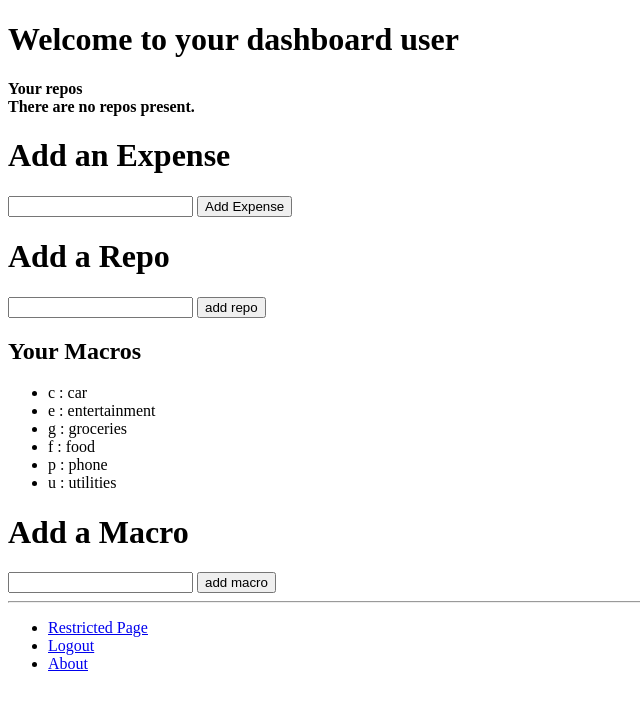
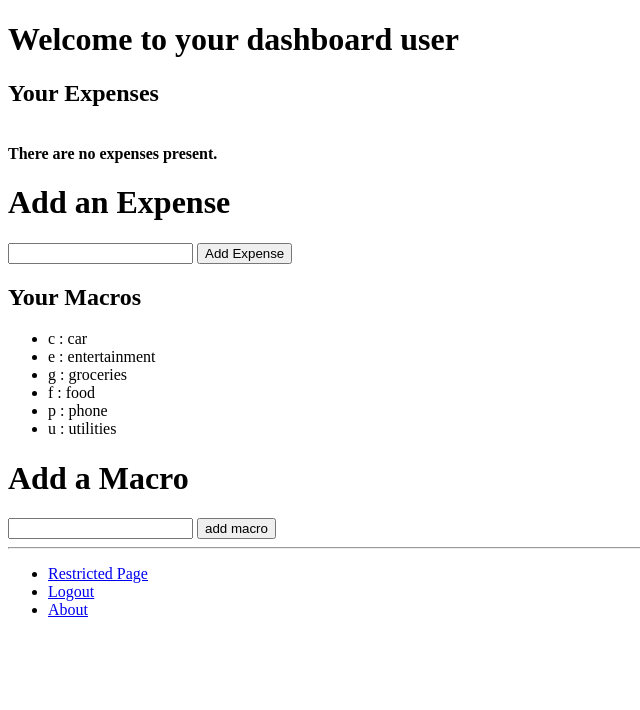
Before and after one commit to 7thZoneTechnology/ExpenSe, a Django app: page /OutlayRT/user/ in a window 1280 px wide. Shown: the top 710 px of the page, without its empty margins (0-640 px from the left). Run offline with Django 3.2, Linux system fonts and the light colour scheme; a user stored in the database is signed in; data comes from the database, SQL or seed files in the repository; both versions use the stored data as it was before the commit; parts of the project's set-up code (start-up, migrations or seed data) failed here and were passed over.

Commit message:
Took out repos, refactored code, live updated of expenses and macros

```diff
--- a/outlayRT/mainapp/admin.py
+++ b/outlayRT/mainapp/admin.py
@@ -1,10 +1,9 @@
 from django.contrib import admin
-from mainapp.models import Expenses, Repo, UserProfile, Macros
+from mainapp.models import Expenses, UserProfile, Macros
 from django.contrib.sessions.models import Session
 from django.contrib.auth.models import User
 
 admin.site.register(Expenses)
-admin.site.register(Repo)
 admin.site.register(Macros)
 admin.site.register(UserProfile)
 admin.site.register(Session)
--- a/outlayRT/mainapp/forms.py
+++ b/outlayRT/mainapp/forms.py
@@ -1,11 +1,12 @@
 from django import forms
-from mainapp.models import Expenses, Repo, UserProfile, Macros
+from mainapp.models import Expenses, UserProfile, Macros
 from django.contrib.auth.models import User
 
 class ExpenseForm(forms.ModelForm):
 	date = forms.CharField(max_length=64, required=False, widget=forms.HiddenInput()) #what date the expense was entered
-	#description = forms.CharField(max_length=128, widget=forms.HiddenInput()) #description of the expense
-	category = forms.CharField(max_length=64, required=False, widget=forms.HiddenInput()) # ex. groceries, entertainment, etc.
+	description = forms.CharField(max_length=128, widget=forms.HiddenInput(), required=False) #description of the expense
+	username = forms.CharField(max_length=32, widget=forms.HiddenInput(), required=False)
+	name = forms.CharField(max_length=64, required=False, help_text="") # ex. groceries, entertainment, etc.
 	amount = forms.IntegerField(required=False, widget=forms.HiddenInput())
 	repo = forms.CharField(max_length=32, required=False, widget=forms.HiddenInput()) #name of the repo
 
@@ -13,13 +14,15 @@ class ExpenseForm(forms.ModelForm):
 		model = Expenses
 		fields = ('amount', 'repo', 'name')
 
-class RepoForm(forms.ModelForm):
-	name = forms.CharField(max_length=64, help_text="")
-	username = forms.CharField(max_length=128, widget=forms.HiddenInput(), required=False)
-	public = forms.CharField(max_length=1, widget=forms.HiddenInput(), required=False)
+class MacroForm(forms.ModelForm):
+	key = forms.CharField(max_length=1, widget=forms.HiddenInput(), required=False)
+	value = forms.CharField(max_length=32, help_text="")
+	username = forms.CharField(max_length=32, widget=forms.HiddenInput(), required=False)
+	standard = forms.BooleanField(widget=forms.HiddenInput(), required=False)
 	class Meta:
-		model = Repo
-		fields = ('name', )
+		model = Macros
+		fields = ('key', 'value', 'standard', 'username')
+
 class UserForm(forms.ModelForm):
 	password = forms.CharField(widget=forms.PasswordInput())
 	class Meta:
@@ -30,12 +33,3 @@ class UserProfileForm(forms.ModelForm):
 	class Meta:
 		model = UserProfile
 		fields = ('website', 'picture')
-
-class MacroForm(forms.ModelForm):
-	key = forms.CharField(max_length=32, help_text="")
-	value = forms.CharField(max_length=1, widget=forms.HiddenInput(), required=False)
-	username = forms.CharField(max_length=1, widget=forms.HiddenInput(), required=False)
-	standard = forms.BooleanField(widget=forms.HiddenInput(), required=False)
-	class Meta:
-		model = Macros
-		fields = ('key', 'value', 'standard', 'username')
--- a/outlayRT/mainapp/urls.py
+++ b/outlayRT/mainapp/urls.py
@@ -4,12 +4,9 @@ from mainapp import views
 urlpatterns = patterns('',
 	url(r'^$', views.index, name='index'),
 	url(r'^logout/$', views.user_logout, name='logout'),
-	url(r'^add_expense/$', views.add_expense, name='add_expense'),
-	url(r'^add_repo/$', views.add_repo, name='add_repo'),
 	url(r'^register/$', views.register, name='register'),
 	url(r'^login/$', views.user_login, name='login'),
 	url(r'^restricted/', views.restricted, name='restricted'),
 	url(r'^logout/$', views.user_logout, name='logout'),
 	url(r'^(?P<user_name_url>\w+)/$', views.dashboard, name='dashboard'),
-	url(r'^(?P<user_name_url>\w+)/(?P<repo_name_url>\w+)/$', views.repo, name='repo'),
 	)
--- a/outlayRT/mainapp/views.py
+++ b/outlayRT/mainapp/views.py
@@ -1,37 +1,11 @@
 from django.http import HttpResponse, HttpResponseRedirect
 from django.template import RequestContext
 from django.shortcuts import render_to_response
-from mainapp.models import Repo, Expenses, Macros
-from mainapp.forms import ExpenseForm, UserForm, UserProfileForm, RepoForm, MacroForm
+from mainapp.forms import ExpenseForm, UserForm, UserProfileForm, MacroForm
 from django.contrib.auth import authenticate, login, logout
 from django.contrib.auth.decorators import login_required
 from datetime import datetime
-
-def decodeExpense(coded, macros):
-	# get category
-	if not coded[0].isdigit():
-		category = macros[coded[0]]
-	else:
-		category = None
-	result = {'category':category}
-	# get amount
-	amount = ""
-	i = 1
-	while i < len(coded) and (coded[i].isdigit() or coded[i] == '.'):
-		amount += coded[i]
-		print amount
-		i += 1
-
-	amount = float(amount)
-	result['amount'] = amount
-	i -= 1
-	# get name
-	name = coded[i:]
-	result['name'] = name
-	# get date
-	date = datetime.now()
-	result['date'] = date
-	return result
+from functions import decodeExpense, saveExpense, decodeMacro, saveMacro, getMacros, getExpenses
 
 def index(request): #render the index page
 	context = RequestContext(request)
@@ -47,118 +21,47 @@ def index(request): #render the index page
 		request.session['visits'] = 1
 	return response
 
-
+@login_required
 def dashboard(request, user_name_url):
 	context = RequestContext(request)
 	user_name = user_name_url.replace("_", " ")
-	repo_list = Repo.objects.filter(username=user_name)
-	# reconcile default and user set macros
-	macros = {}
-	standard_list = Macros.objects.filter(standard=True) # standard list of macros
-	macro_list = Macros.objects.filter(username=user_name) # user list of macros
-	for item in macro_list:
-		macros[item.key] = item.value
-	for item in standard_list:
-		if item.key not in macros:
-			macros[item.key] = item.value
+
+	macros = getMacros(user_name)
+	# for key, value in macros.items():
+	#	print key, ',', value
+	expenses = getExpenses(user_name)
 	context_dict = {'macros': macros}
-	# list user's repos
-	for repo in repo_list:
-		repo.url = repo.name.replace(' ' , '_')
-	context_dict['repos'] = repo_list
+	context_dict['expenses'] = expenses
+
 	if request.method =='POST':
 		if 'expense' in request.POST:
 			expense_form = ExpenseForm(request.POST)
 			if expense_form.is_valid():
 				final_form = expense_form.save(commit=False)
-				result = decodeExpense(str(expense_form.cleaned_data['name']), macros) #this is how I get the form input string
-				final_form.category = result['category']
-				final_form.amount = result['amount']
-				final_form.name = result['name']
-				final_form.date = result['date']
-				final_form.user = user_name
+				coded = expense_form.cleaned_data['name']
+				result = decodeExpense(coded, macros, user_name)
+				saveExpense(final_form, result)
 				final_form.save()
-				repo_form = RepoForm()
-				macro_form = MacroForm()
 			else:
 				print expense_form.errors
-		elif 'repo' in request.POST:
-			repo_form = RepoForm(request.POST)
-			if repo_form.is_valid():
-				name = repo_form.cleaned_data['name'] #this is how you get data
-				final_form = repo_form.save(commit=False)
-				final_form.username = user_name
-				final_form.public = 'N'
-				final_form.save()
-				expense_form = ExpenseForm()
-				macro_form = MacroForm()
-			else:
-				print repo_form.errors
 		elif 'macro' in request.POST:
 			macro_form = MacroForm(request.POST)
 			if macro_form.is_valid():
-				user_input = macro_form.cleaned_data['key']
 				final_form = macro_form.save(commit=False)
-				final_form.username = user_name
-				final_form.key = user_input[0]
-				final_form.value = user_input[1:]
-				final_form.standard = False
+				user_input = macro_form.cleaned_data['value']
+				result = decodeMacro(user_input, user_name)
+				saveMacro(final_form, result)
 				final_form.save()
-				expense_form = ExpenseForm()
-				repo_form = RepoForm()
 			else:
 				print macro_form.errors
-	else:
-		expense_form = ExpenseForm()
-		repo_form = RepoForm()
-		macro_form = MacroForm()
+	expense_form = ExpenseForm()
+	macro_form = MacroForm()
 	context_dict['expense_form'] = expense_form
-	context_dict['repo_form'] = repo_form
 	context_dict['macro_form'] = macro_form
 	return render_to_response('mainapp/dashboard.html', context_dict, context)
 
-def repo(request, user_name_url, repo_name_url): #render each individual repo's page
-	context = RequestContext(request)
-	repo_name = repo_name_url.replace("_", " ")
-	user_name = user_name_url.replace("_", " ")
-	context_dict = {'repo_name': repo_name}
-	context_dict['user_name'] = user_name
-	try:
-		repo_list = Repo.objects.get(username=user_name)
-		for repo in repo_list:
-			if repo.name == repo_name:
-				expense_list = Expenses.objects.filter(repo=repo_name)
-				context_dict['expenses'] = expense_list #only gets expenses in repo if repo belongs to user
-	except Repo.DoesNotExist:
-		pass
-	return render_to_response('mainapp/repo.html', context_dict, context)
 
-def add_expense(request):
-	context = RequestContext(request)
-	if request.method =='POST':
-		form = ExpenseForm(request.POST)
-		if form.is_valid():
-			form.save(commit=True) #this line isn't working
-			return index(request)
-		else:
-			print form.errors
-	else:
-		form = ExpenseForm()
-	return render_to_response('mainapp/add_expense.html', {'form': form}, context)
-
-def add_repo(request):
-	context = RequestContext(request)
-	if request.method == 'POST':
-		form = RepoForm(request.POST)
-		if form.is_valid():
-			form.save(commit=True)
-			return index(request)
-		else:
-			print form.errors
-	else:
-		form = ExpenseForm()
-	return render_to_response('mainapp/add_expense.html', {'form': form}, context)
-
+# User registration and login views
 
 def register(request):
 	context = RequestContext(request)
--- a/outlayRT/populate.py
+++ b/outlayRT/populate.py
@@ -9,9 +9,6 @@ standard_macros = { 'g': 'groceries',
 			}
 
 def populate():
-	for x in range(3):
-		Repo.objects.get_or_create(name="repo" + str(x), username="username", public="N")
-	#add test user
 	User.objects.get_or_create(username="testuser", password="password", email="rhc245@gmail.com", first_name="test", last_name="user")
 	#add standard macros
 	for key, value in standard_macros.iteritems():
@@ -20,6 +17,6 @@ def populate():
 if __name__ == "__main__" :
 	print "Starting outlay population script..."
 	os.environ.setdefault('DJANGO_SETTINGS_MODULE', 'OutlayRT.settings')
-	from mainapp.models import Repo, Expenses, Macros, UserProfile
+	from mainapp.models import Expenses, Macros, UserProfile
 	from django.contrib.auth.models import User
 	populate()
--- a/outlayRT/templates/mainapp/dashboard.html
+++ b/outlayRT/templates/mainapp/dashboard.html
@@ -7,18 +7,18 @@
 {% if user.is_authenticated %}
         <h1>Welcome to your dashboard {{ user.username }}</h1>
 
-     <strong>Your repos</strong><br />
+     <h2>Your Expenses</h2><br />
 
 
-    {% if repos %}
+    {% if expenses %}
         <ul>
-            {% for repo in repos %}
+            {% for expense in expenses %}
             <!-- Following line changed to add an HTML hyperlink -->
-            <li><a href="/OutlayRT/{{ repo.url }}">{{ repo.name }}</a></li>
+            <li>{{ expense.name }} : ${{ expense.amount }} on {{ expense.date }}</li>
             {% endfor %}
         </ul>
     {% else %}
-        <strong>There are no repos present.</strong>
+        <strong>There are no expenses present.</strong>
     {% endif %}
 
     <h1>Add an Expense</h1>
@@ -37,25 +37,6 @@
         {% endfor %}
 
         <input type="submit" name="expense" value="Add Expense" />
-    </form>
-
-    <h1>Add a Repo</h1>
-
-    <form id="category_form" method="post" action="">
-
-        {% csrf_token %}
-        {% for hidden in repo_form.hidden_fields %}
-            {{ hidden }}
-        {% endfor %}
-
-        {% for field in repo_form.visible_fields %}
-            {{ field.errors }}
-            {{ field.help_text }} {{ field }}
-
-        {% endfor %}
-
-
-        <input type="submit" name="repo" value="add repo" />
     </form>
 
     <h2> Your Macros </h2>
@@ -84,7 +65,7 @@
         {% endfor %}
 
 
-        <input type="submit" name="repo" value="add macro" />
+        <input type="submit" name="macro" value="add macro" />
     </form>
 
 {% endif %}
```
Also changed, not shown: outlayRT/mainapp/functions.py (added, +69 -0 lines), outlayRT/mainapp/models.py (+16 -16 lines), README.md, outlayRT/outlay.db.
